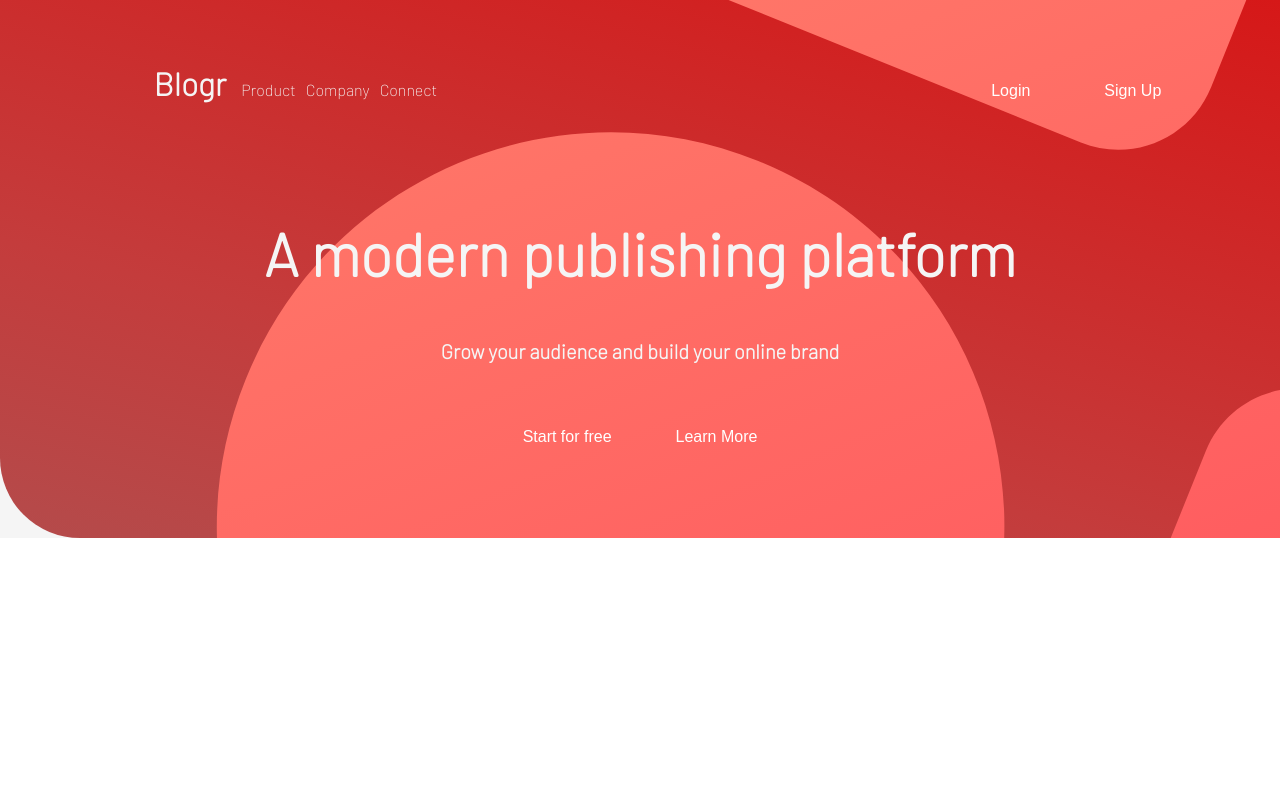
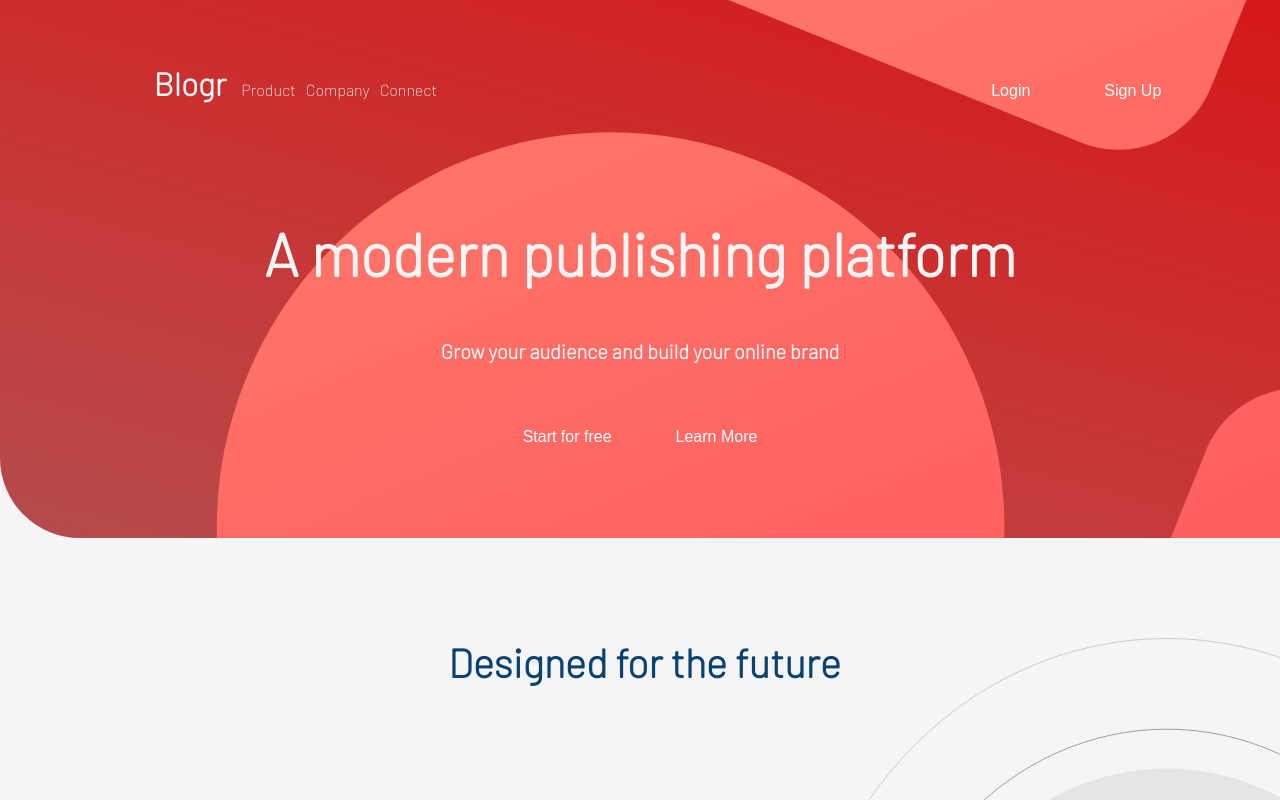
Before and after one commit to roberjacobo/blogr, a React (Create React App) app: page / in a window 1280 px wide. Shown: the top 800 px of the page. Built offline with nearby package versions, Linux system fonts and the light colour scheme.

Commit message:
yarn build

```diff
--- a/src/App.js
+++ b/src/App.js
@@ -9,10 +9,10 @@ function App() {
   return (
     <div className="App">
       <Header />
-      {/* <Characteristics />
+      <Characteristics />
       <Characteristicstwo />
       <Characteristicsthree />
-      <Footer /> */}
+      <Footer />
     </div>
   );
 }
```
Also changed, not shown: 7 other files (tests, documents, lock files or other folders).
